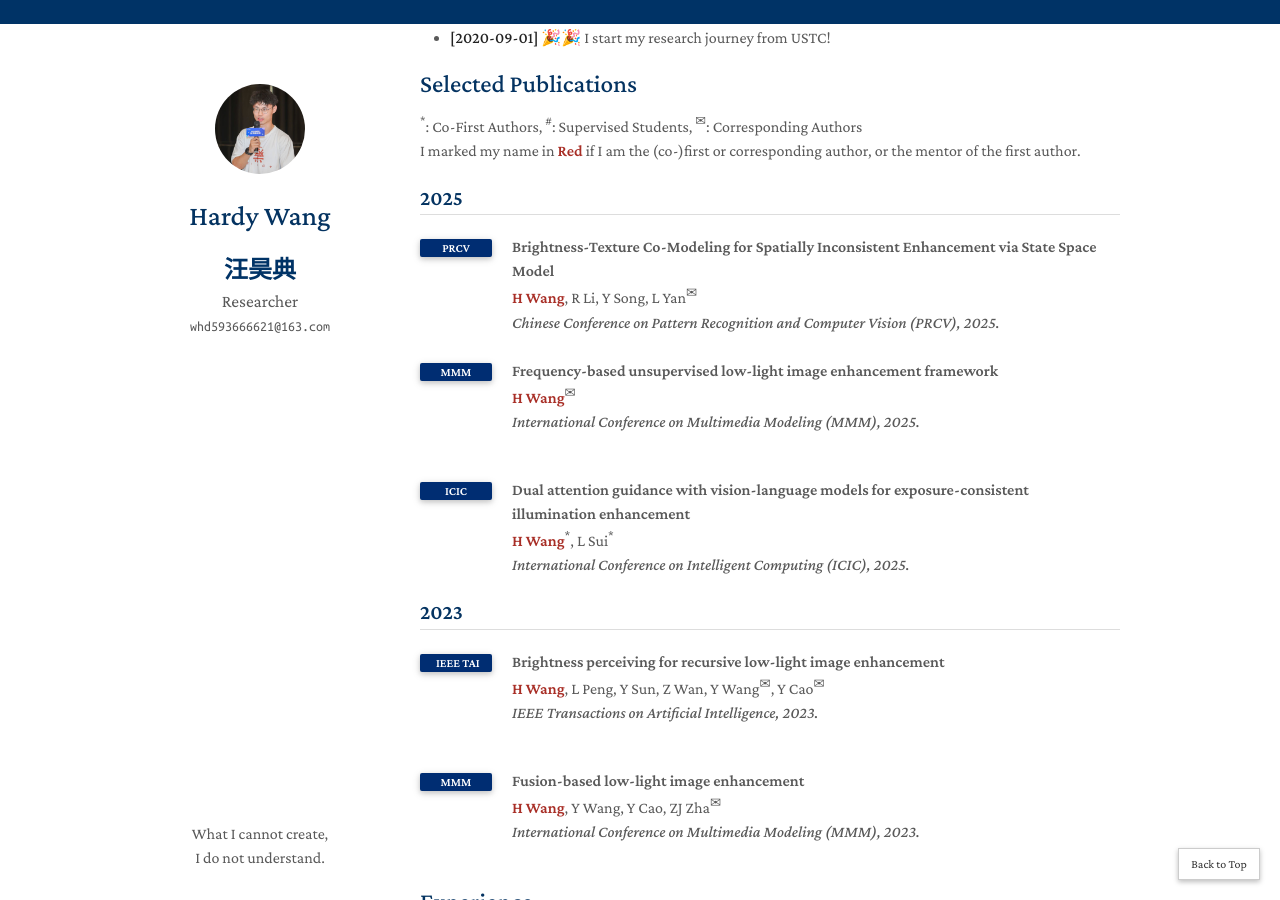
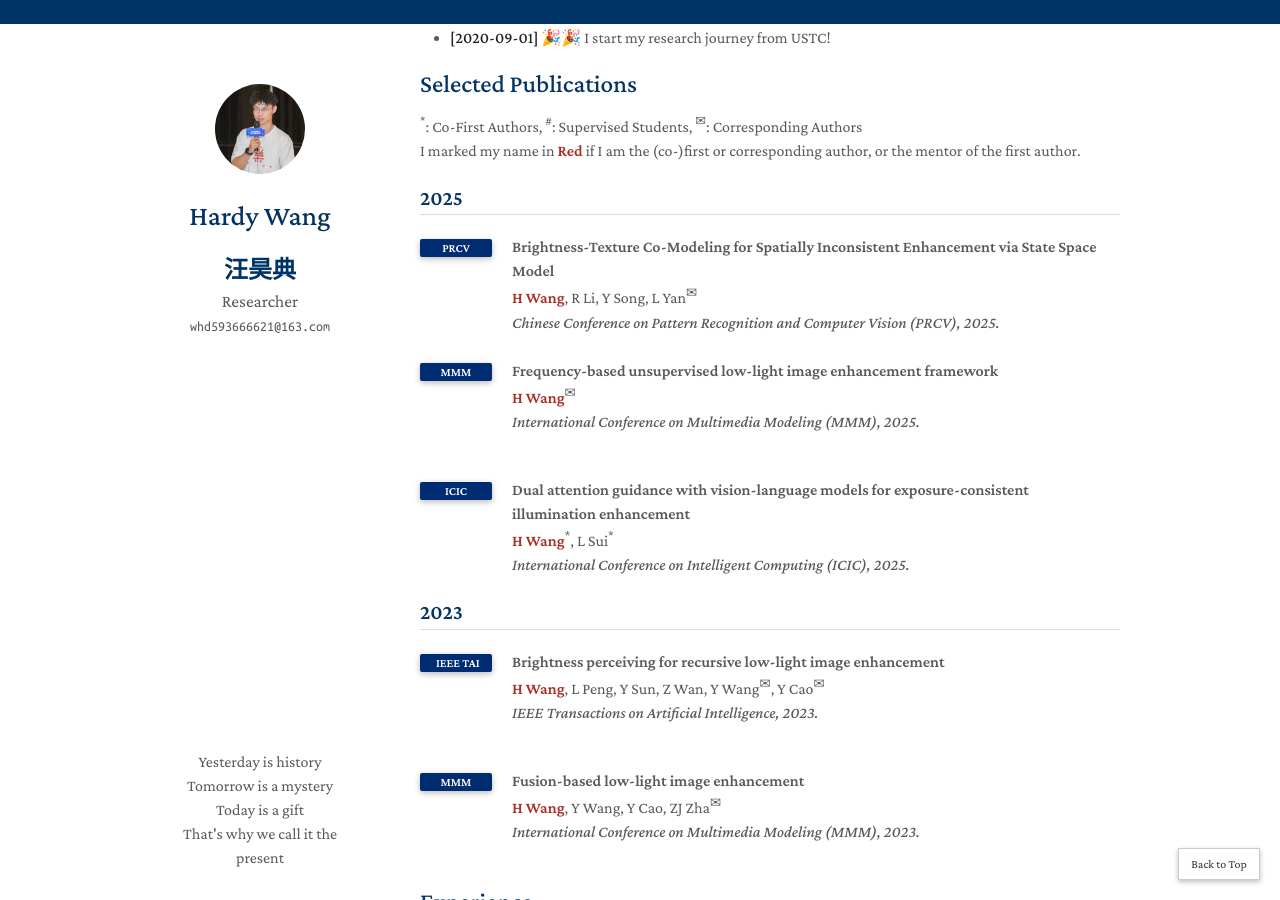
Before and after one commit to 7407810/hardywang.github.io, a Jekyll site: the page built from index.md, in a window 1280 px wide and 900 px high, scrolled down 496 px. Built offline with Jekyll 4.4.1, drawn with Linux system fonts in a browser that asks for light colours; nearby versions of some CDN libraries; a style sheet for code colours, icons or effects is not loaded; our own code applies the rules of GitHub Pages for plain Markdown files.

Commit message:
Add files via upload

```diff
--- a/_layouts/homepage.html
+++ b/_layouts/homepage.html
@@ -150,8 +150,10 @@
 
       </section>
       <footer>
-        What I cannot create,<br>
-        I do not understand.
+        Yesterday is history<br>
+        Tomorrow is a mystery<br>
+        Today is a gift<br>
+        That's why we call it the present
       </footer>
     </div>
     <script src="{{ "/assets/js/scale.fix.js" | relative_url }}"></script>
```
